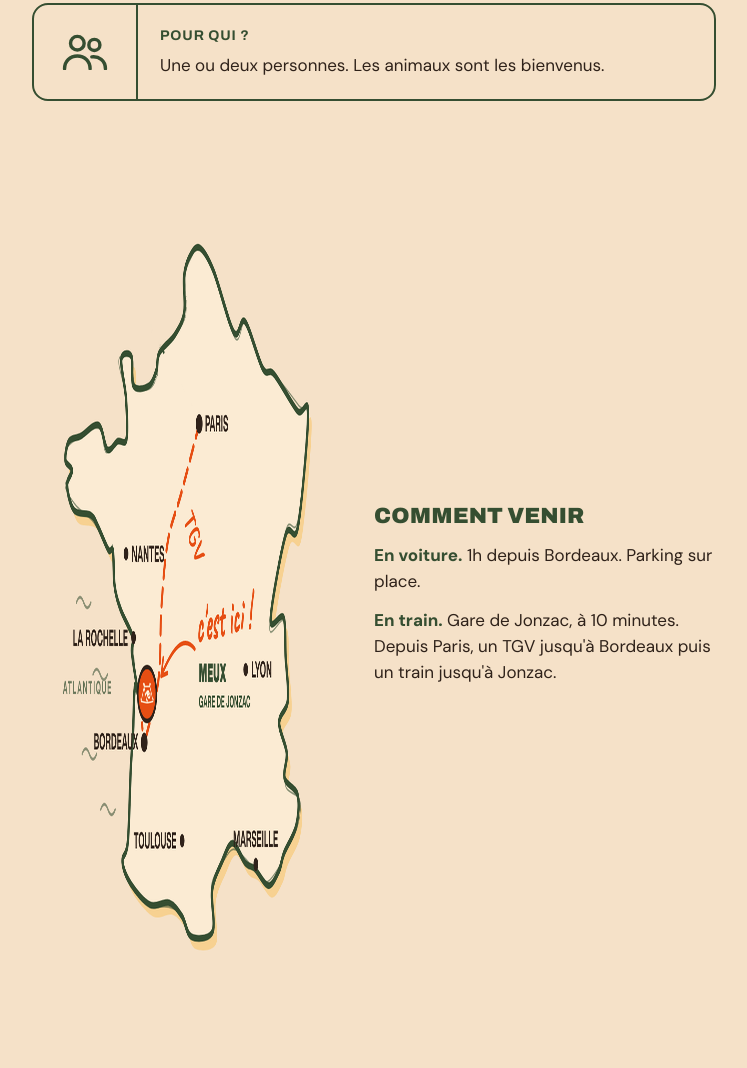
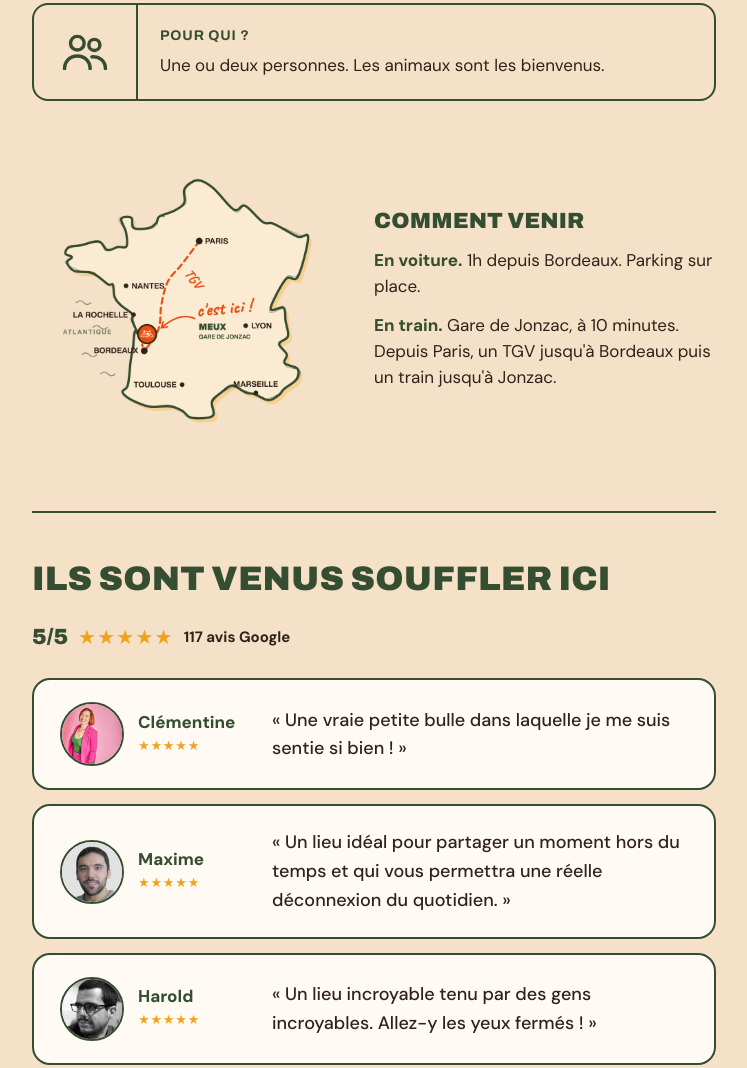
Before and after one commit to KillianTa/bon-cadeau-noel, a plain HTML site: page index.html in a window 1280 px wide. Shown: the part 5003-6071 px from the top of the page, without its empty margins (48-795 px from the left). Drawn offline with Linux system fonts and the light colour scheme.

Commit message:
Corriger la carte écrasée dans Comment venir
Co-Authored-By: Claude Fable 5.2 <noreply@anthropic.com>

```diff
--- a/index.html
+++ b/index.html
@@ -105,7 +105,7 @@ section.bloc.premier{border-top:0;padding-top:0}
 .info div:last-child{padding:16px;display:flex;flex-direction:column;gap:6px}
 .venir{display:flex;flex-direction:column;gap:14px;align-items:center;padding-top:20px}
 .venir h3{font-size:22px;align-self:flex-start}
-.venir img{width:310px}
+.venir img{width:310px;height:auto;flex-shrink:0}
 .venir .txt{display:flex;flex-direction:column;gap:12px;width:100%}
 .noteg{display:flex;align-items:center;gap:10px;flex-wrap:wrap}
 .noteg b{font-family:Archivo,sans-serif;font-weight:900;font-size:22px;color:var(--sapin)}
```
